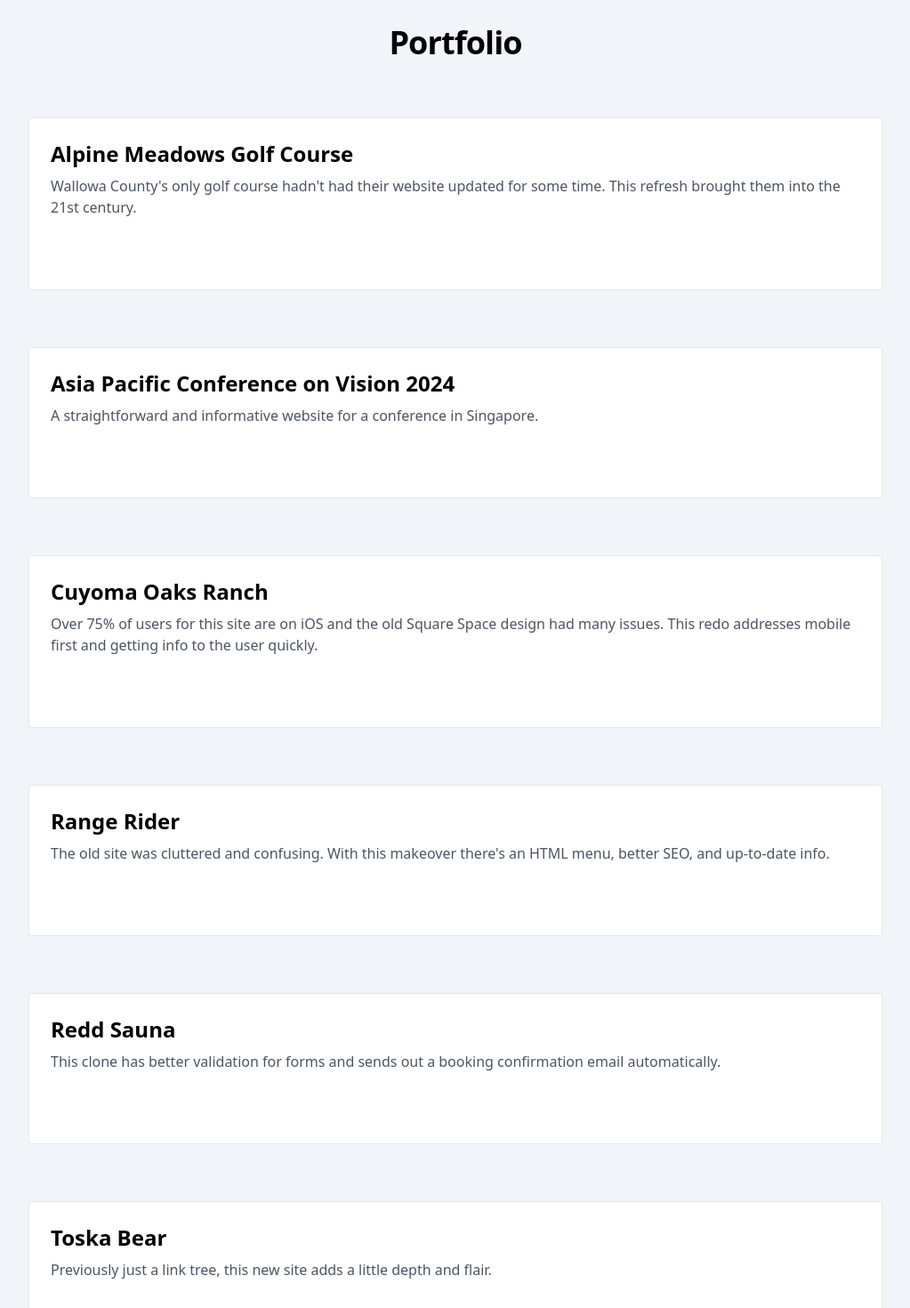
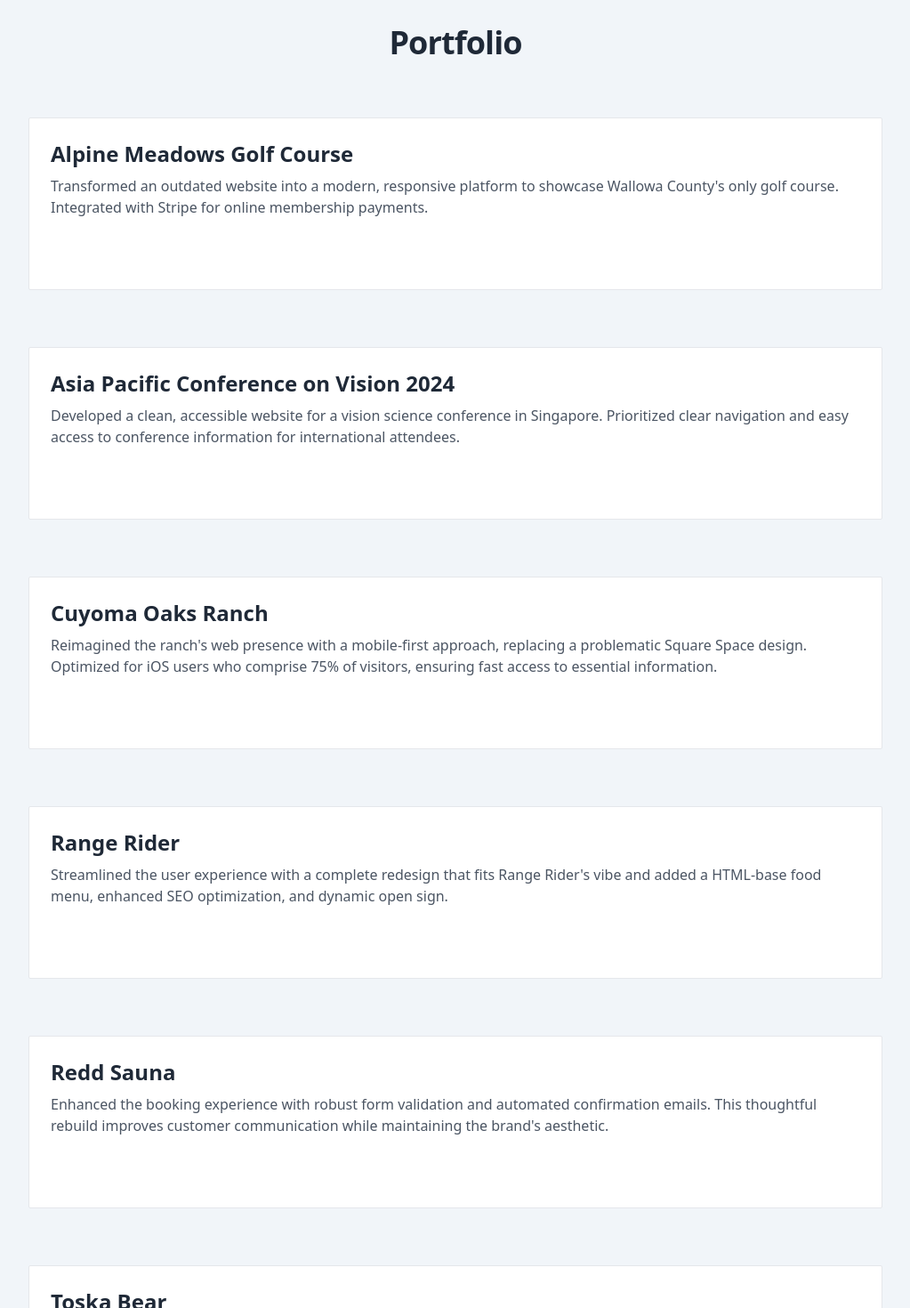
Before and after one commit to garikAsplund/garik, a SvelteKit app: page /portfolio in a window 1280 px wide. Shown: the part 80-1550 px from the top of the page at 89% size, without its empty margins (128-1151 px from the left). Built offline with nearby package versions, Linux system fonts and the light colour scheme.

Commit message:
portfolio blurbs

```diff
--- a/src/routes/+layout.svelte
+++ b/src/routes/+layout.svelte
@@ -15,7 +15,7 @@
 	<title>GAR1K.C0DES {$page.url.pathname === '/' ? '' : '| '} {($page.url.pathname.replace('/', '').charAt(0).toUpperCase()) + $page.url.pathname.slice(2).split('/')[0]}</title>
 </svelte:head>
 
-<div class="flex min-h-screen w-full flex-col bg-slate-100 dark:invert">
+<div class="flex min-h-screen w-full flex-col bg-slate-100 dark:invert text-gray-800">
 	<Nav />
 	<main class=" flex flex-col items-center">
 		{@render children()}
--- a/src/routes/portfolio/+page.svelte
+++ b/src/routes/portfolio/+page.svelte
@@ -5,16 +5,16 @@
 	import apcvDesktop from '$lib/portfolio/apcv/desktop.png?enhanced';
 	import apcvMobile from '$lib/portfolio/apcv/mobile.png?enhanced';
 	import apcvScores from '$lib/portfolio/apcv/scores.png?enhanced';
-  import amgcDesktop from '$lib/portfolio/amgc/desktop.png?enhanced';
+	import amgcDesktop from '$lib/portfolio/amgc/desktop.png?enhanced';
 	import amgcMobile from '$lib/portfolio/amgc/mobile.png?enhanced';
 	import amgcScores from '$lib/portfolio/amgc/scores.png?enhanced';
-  import corDesktop from '$lib/portfolio/cor/desktop.png?enhanced';
+	import corDesktop from '$lib/portfolio/cor/desktop.png?enhanced';
 	import corMobile from '$lib/portfolio/cor/mobile.png?enhanced';
 	import corScores from '$lib/portfolio/cor/scores.png?enhanced';
-  import reddSaunaDesktop from '$lib/portfolio/redd-sauna/desktop.png?enhanced';
+	import reddSaunaDesktop from '$lib/portfolio/redd-sauna/desktop.png?enhanced';
 	import reddSaunaMobile from '$lib/portfolio/redd-sauna/mobile.png?enhanced';
 	import reddSaunaScores from '$lib/portfolio/redd-sauna/scores.png?enhanced';
-  import toskaBearDesktop from '$lib/portfolio/toska-bear/desktop.png?enhanced';
+	import toskaBearDesktop from '$lib/portfolio/toska-bear/desktop.png?enhanced';
 	import toskaBearMobile from '$lib/portfolio/toska-bear/mobile.png?enhanced';
 	import toskaBearScores from '$lib/portfolio/toska-bear/scores.png?enhanced';
 
@@ -33,20 +33,19 @@
 	const projects: Project[] = [
 		{
 			title: 'Alpine Meadows Golf Course',
-			description:
-				"Wallowa County's only golf course hadn't had their website updated for some time. This refresh brought them into the 21st century.",
+			description: "Transformed an outdated website into a modern, responsive platform to showcase Wallowa County's only golf course. Integrated with Stripe for online membership payments.",
 			siteUrl: 'https://golfalpinemeadows.vercel.app',
 			images: {
 				desktop: amgcDesktop,
 				mobile: amgcMobile,
 				performance: amgcScores
 			},
-			insightsUrl: 'https://pagespeed.web.dev/analysis/https-golfalpinemeadows-vercel-app/4st6ws88tz?form_factor=desktop&category=performance&category=accessibility&category=best-practices&category=seo&hl=en-US&utm_source=lh-chrome-ext'
+			insightsUrl:
+				'https://pagespeed.web.dev/analysis/https-golfalpinemeadows-vercel-app/4st6ws88tz?form_factor=desktop&category=performance&category=accessibility&category=best-practices&category=seo&hl=en-US&utm_source=lh-chrome-ext'
 		},
-    {
+		{
 			title: 'Asia Pacific Conference on Vision 2024',
-			description:
-				"A straightforward and informative website for a conference in Singapore.",
+			description: "Developed a clean, accessible website for a vision science conference in Singapore. Prioritized clear navigation and easy access to conference information for international attendees.",
 			siteUrl: 'https://www.apcv2024.com',
 			images: {
 				desktop: apcvDesktop,
@@ -58,20 +57,19 @@
 		},
 		{
 			title: 'Cuyoma Oaks Ranch',
-			description:
-				"Over 75% of users for this site are on iOS and the old Square Space design had many issues. This redo addresses mobile first and getting info to the user quickly.",
+			description: "Reimagined the ranch's web presence with a mobile-first approach, replacing a problematic Square Space design. Optimized for iOS users who comprise 75% of visitors, ensuring fast access to essential information.",
 			siteUrl: 'https://cuyoma-oaks.vercel.app',
 			images: {
 				desktop: corDesktop,
 				mobile: corMobile,
 				performance: corScores
 			},
-			insightsUrl: 'https://pagespeed.web.dev/analysis/https-cuyama-oaks-vercel-app/9qy89rjcur?form_factor=desktop&category=performance&category=accessibility&category=best-practices&category=seo&hl=en-US&utm_source=lh-chrome-ext'
+			insightsUrl:
+				'https://pagespeed.web.dev/analysis/https-cuyama-oaks-vercel-app/9qy89rjcur?form_factor=desktop&category=performance&category=accessibility&category=best-practices&category=seo&hl=en-US&utm_source=lh-chrome-ext'
 		},
 		{
 			title: 'Range Rider',
-			description:
-				"The old site was cluttered and confusing. With this makeover there's an HTML menu, better SEO, and up-to-date info.",
+			description: "Streamlined the user experience with a complete redesign that fits Range Rider's vibe and added a HTML-base food menu, enhanced SEO optimization, and dynamic open sign.",
 			siteUrl: 'https://rangerider.netlify.app',
 			images: {
 				desktop: rangeRider,
@@ -82,27 +80,27 @@
 		},
 		{
 			title: 'Redd Sauna',
-			description:
-				"This clone has better validation for forms and sends out a booking confirmation email automatically.",
+			description: "Enhanced the booking experience with robust form validation and automated confirmation emails. This thoughtful rebuild improves customer communication while maintaining the brand's aesthetic.",
 			siteUrl: 'https://redd-sauna.vercel.app',
 			images: {
 				desktop: reddSaunaDesktop,
 				mobile: reddSaunaMobile,
 				performance: reddSaunaScores
 			},
-			insightsUrl: 'https://pagespeed.web.dev/analysis/https-redd-sauna-vercel-app/t8702lm7ho?form_factor=desktop&category=performance&category=accessibility&category=best-practices&category=seo&hl=en-US&utm_source=lh-chrome-ext'
+			insightsUrl:
+				'https://pagespeed.web.dev/analysis/https-redd-sauna-vercel-app/t8702lm7ho?form_factor=desktop&category=performance&category=accessibility&category=best-practices&category=seo&hl=en-US&utm_source=lh-chrome-ext'
 		},
 		{
 			title: 'Toska Bear',
-			description:
-				"Previously just a link tree, this new site adds a little depth and flair.",
+			description: "Elevated a simple link tree into an engaging artist presence. The new design adds depth and personality while maintaining quick access to essential links and videos.",
 			siteUrl: 'https://www.toskabear.com',
 			images: {
 				desktop: toskaBearDesktop,
 				mobile: toskaBearMobile,
 				performance: toskaBearScores
 			},
-			insightsUrl: 'https://pagespeed.web.dev/analysis/https-www-toskabear-com/e4cyzhdur2?form_factor=desktop&category=performance&category=accessibility&category=best-practices&category=seo&hl=en-US&utm_source=lh-chrome-ext'
+			insightsUrl:
+				'https://pagespeed.web.dev/analysis/https-www-toskabear-com/e4cyzhdur2?form_factor=desktop&category=performance&category=accessibility&category=best-practices&category=seo&hl=en-US&utm_source=lh-chrome-ext'
 		}
 	];
 </script>
@@ -125,7 +123,7 @@
 
 				<!-- Project Screenshots -->
 				<div class="space-y-4">
-					<div class="grid grid-cols-1 gap-8 lg:grid-cols-3 items-center">
+					<div class="grid grid-cols-1 items-center gap-8 lg:grid-cols-3">
 						<!-- Desktop Screenshot - Takes up 2 columns -->
 						<div class="overflow-hidden lg:col-span-2">
 							<a
--- a/src/routes/pricing/+page.svelte
+++ b/src/routes/pricing/+page.svelte
@@ -74,7 +74,7 @@
             <p class="text-xs text-gray-500 mb-4 italic">
               Plus $74/per additional page
             </p>
-            <a href="/contact" class="w-full bg-black text-white py-2 px-4 rounded hover:bg-gray-800 transition-colors flex items-center justify-center gap-2">
+            <a href="/contact" class="w-full bg-gray-900 text-gray-100  py-2 px-4 rounded hover:bg-gray-800 transition-colors flex items-center justify-center gap-2">
               Get Started
               <ArrowRight size={16} />
             </a>
```
